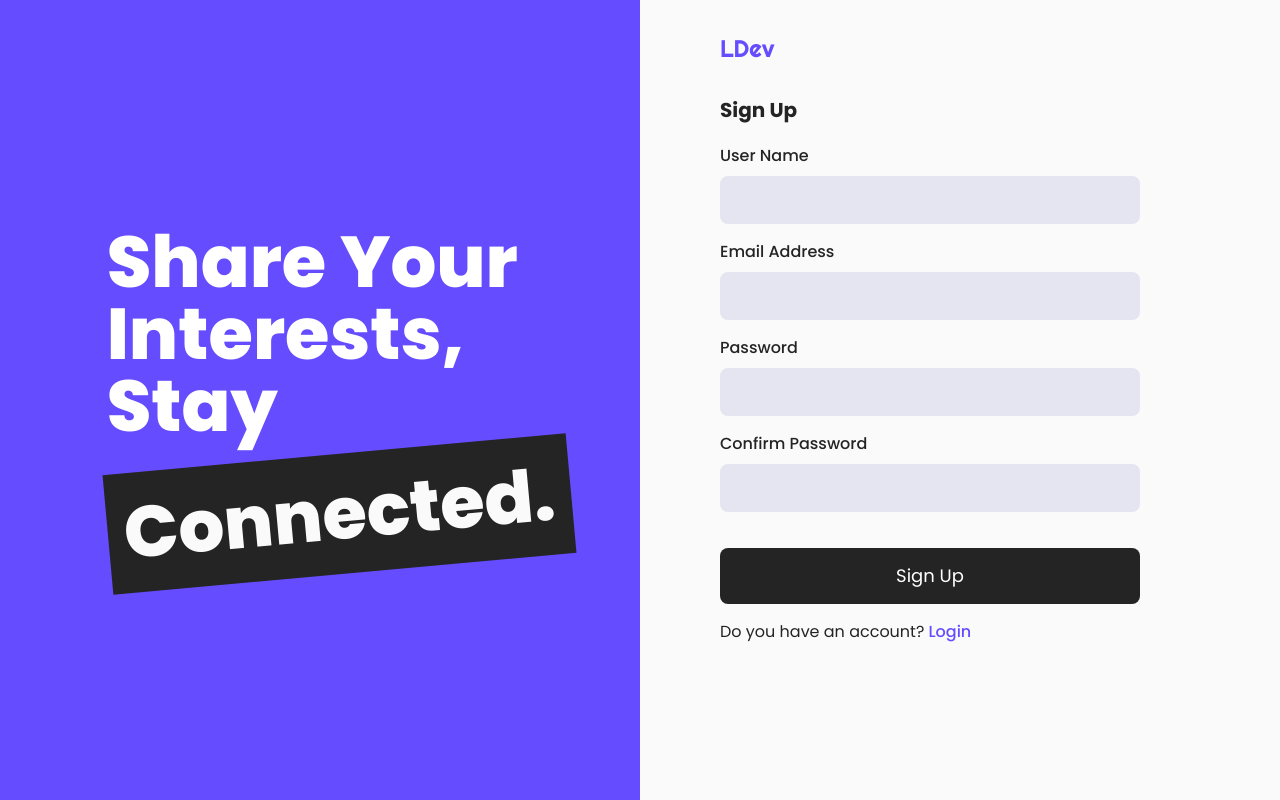
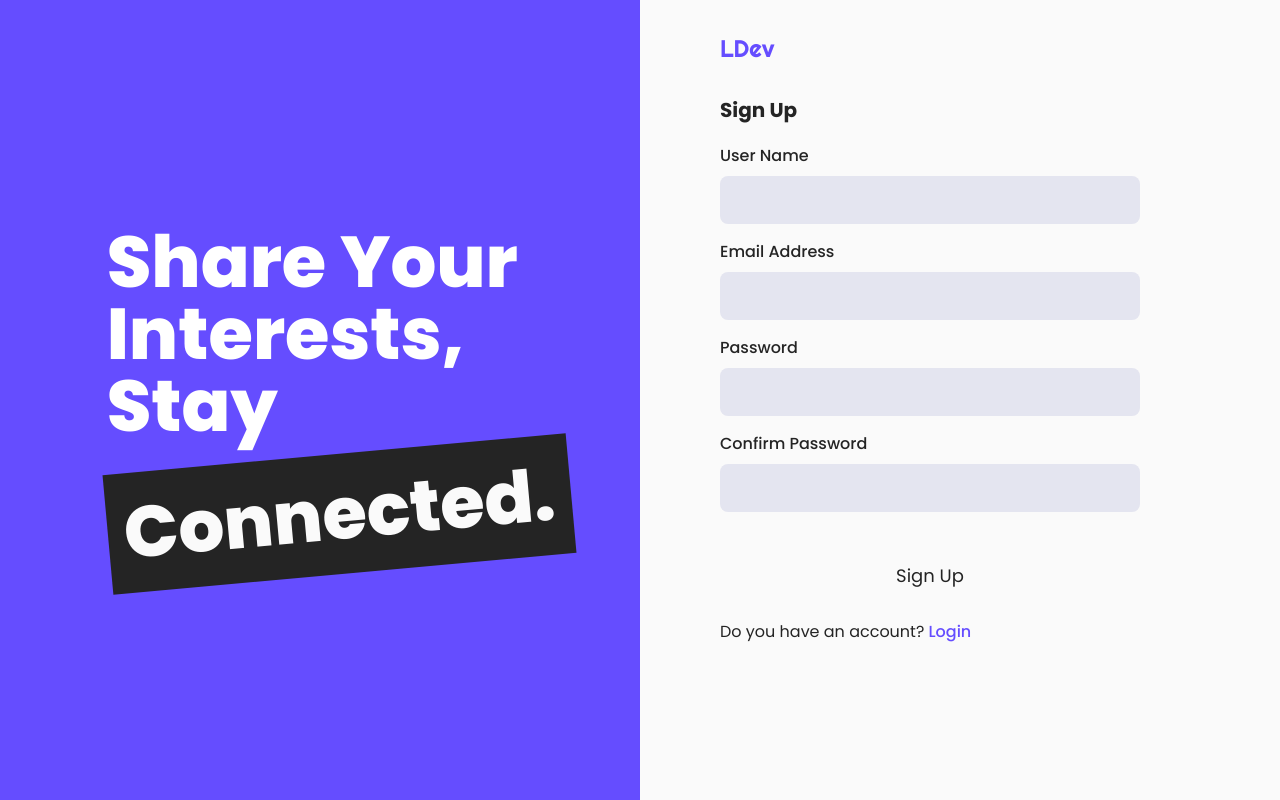
Before and after one commit to L-Devs/dev-book-webapp, a React app: page / in a window 1280 px wide. Built offline with nearby package versions, Linux system fonts and the light colour scheme; the HTML template or start-up script is replaced by a standard one.

Commit message:
fixed conflect on 'type' prop added btnType instead

```diff
--- a/src/components/DevButton.tsx
+++ b/src/components/DevButton.tsx
@@ -1,17 +1,23 @@
 interface Props extends React.HTMLProps<HTMLButtonElement> {
-	type: "accent" | "secondary" | "text-accent" | "text-secondary";
+	btnTypes: "accent" | "secondary" | "text-accent" | "text-secondary";
+	type?: "button" | "submit" | "reset" | undefined;
 }
 
-const DevButton: React.FC<Props> = ({ className, type, ...props }) => {
+const DevButton: React.FC<Props> = ({
+	className,
+	btnTypes,
+	children,
+	...props
+}) => {
 	let typeStyle = "";
 
-	if (type == "accent")
+	if (btnTypes == "accent")
 		typeStyle = "bg-accent-200 hover:bg-accent-100 text-white";
-	else if (type == "secondary")
+	else if (btnTypes == "secondary")
 		typeStyle =
 			"bg-dark-200 hover:bg-dark-100 text-white dark:bg-light-100 dark:hover:bg-light-200 dark:text-dark-200";
-	else if (type == "text-accent") typeStyle = "text-accent-200";
-	else if (type == "text-secondary")
+	else if (btnTypes == "text-accent") typeStyle = "text-accent-200";
+	else if (btnTypes == "text-secondary")
 		typeStyle = "text-dark-200 dark:text-light-200";
 
 	return (
@@ -19,7 +25,7 @@ const DevButton: React.FC<Props> = ({ className, type, ...props }) => {
 			{...props}
 			className={`md:text-base capitalize text-center px-5 py-[10px] md:px-6 md:py-3  lg:text-lg lg:px-7 lg:py-[14px] rounded-lg ${typeStyle} ${className}`}
 		>
-			{props.children}
+			{children}
 		</button>
 	);
 };
```
